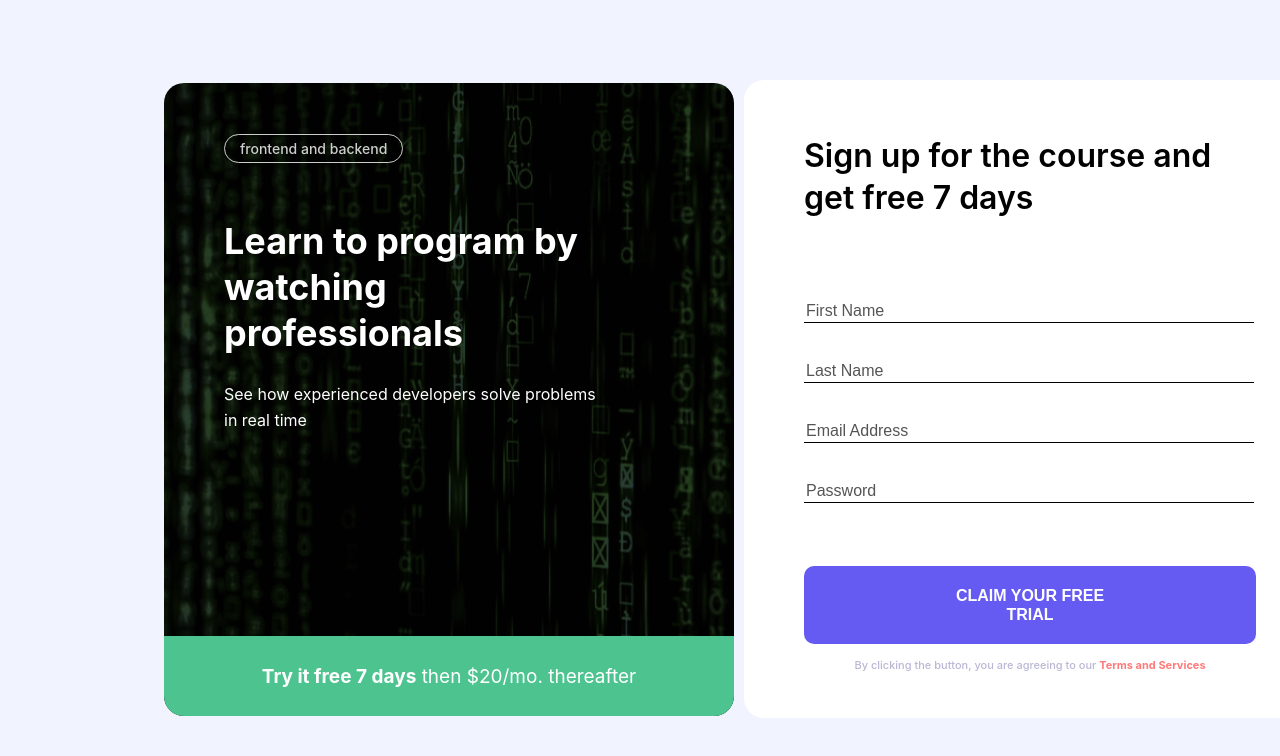
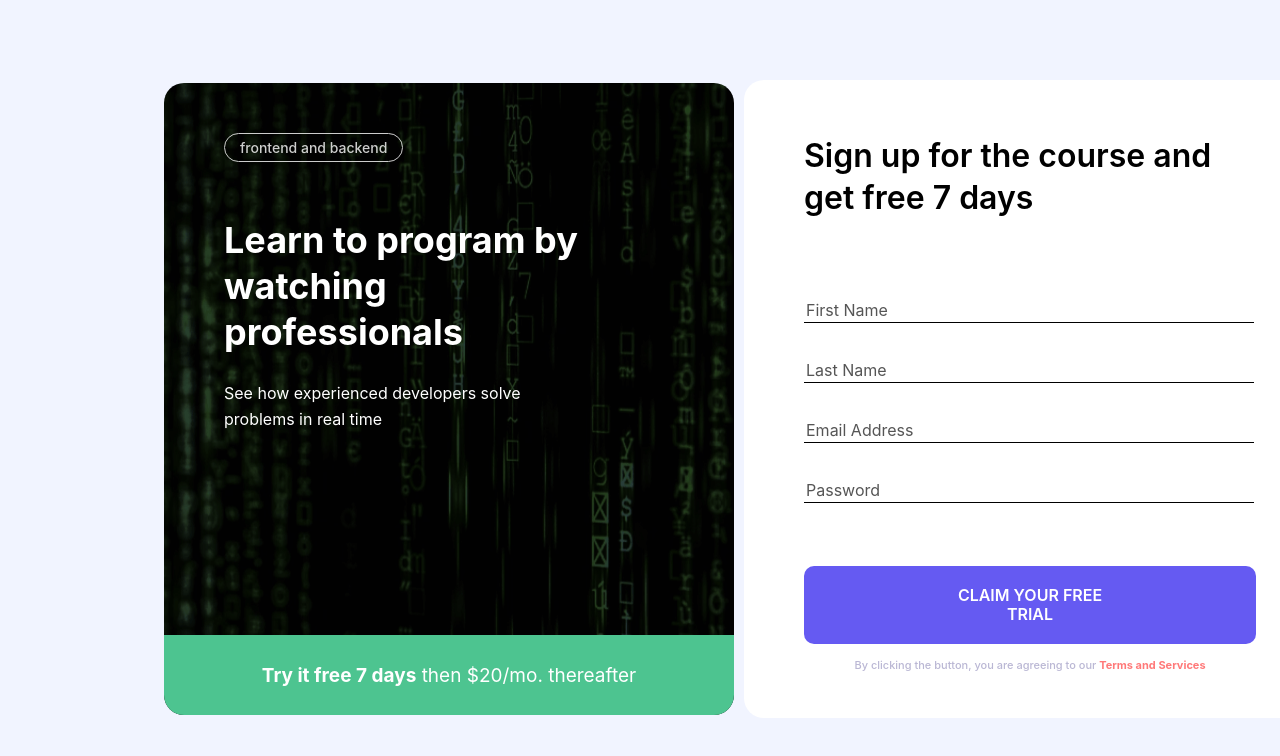
Before and after one commit to AzamatXakimov/Home-Work-17, a plain HTML site: page index.html in a window 1280 px wide. Shown: the top 756 px of the page. Drawn offline with Linux system fonts and the light colour scheme; a web font is replaced by a local one.

Commit message:
Correct bags

```diff
--- a/css/style.css
+++ b/css/style.css
@@ -1,3 +1,10 @@
+/*
+* Prefixed by https://autoprefixer.github.io
+* PostCSS: v8.4.14,
+* Autoprefixer: v10.4.7
+* Browsers: last 4 version
+*/
+
 /*
 * Prefixed by https://autoprefixer.github.io
 * PostCSS: v8.4.14,
@@ -128,6 +135,10 @@ body{
     line-height: 46px;
 
     color: #fff;
+}
+
+.main-box-description{
+    width: 347px;
 }
 
 .main-description {
--- a/index.html
+++ b/index.html
@@ -7,8 +7,8 @@
     <title>Intro-component-with-sign-up</title>
 
     <!-- <link rel="stylesheet" href="./css/normalize.css"> -->
-    <link rel="stylesheet" href="./css/style.css">
-    <!-- <link rel="stylesheet" href="./css/style.min.css"> -->
+    <!-- <link rel="stylesheet" href="./css/style.css"> -->
+    <link rel="stylesheet" href="./css/style.min.css">
 </head>
 
 <body>
@@ -22,9 +22,11 @@
                             <h2 class="main-text">
                                 Learn to program by watching professionals
                             </h2>
-                            <p class="main-description">
-                                See how experienced developers solve problems in real time
-                            </p>
+                            <div class="main-box-description">
+                                <p class="main-description">
+                                    See how experienced developers solve problems in real time
+                                </p>
+                            </div>
                         </div>
                         <a href="" class="link">
                             <strong class="link-minibox">Try it free 7 days</strong>
```
Also changed, not shown: css/style.min.css.
